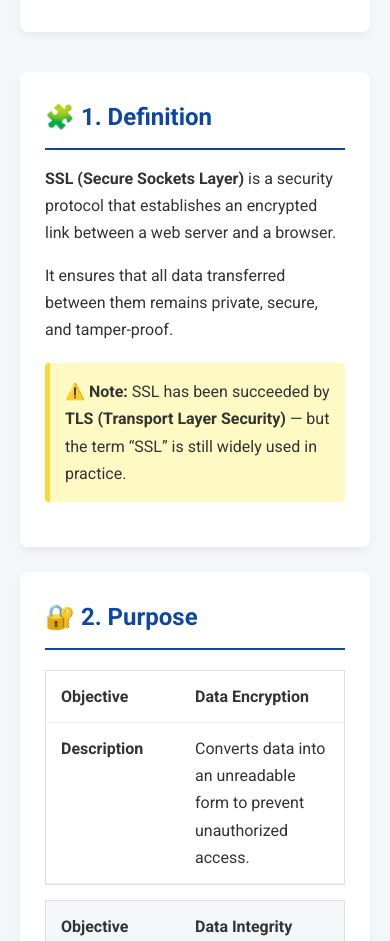
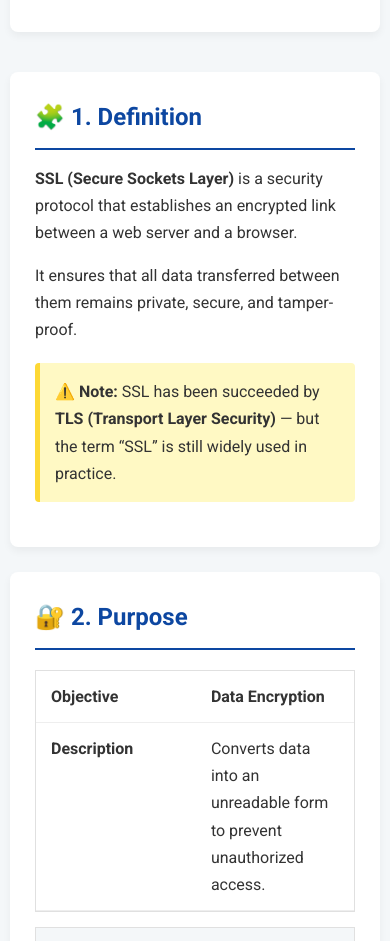
Before and after one commit to Kakarla-Manoj-Kumar/sslinfo, a plain HTML site: page index.html in a window 390 px wide. Shown: the part 137-1078 px from the top of the page. Drawn offline with Linux system fonts and the light colour scheme.

Commit message:
Improve responsive design and overflow handling
Adjusted styles for better responsiveness and overflow handling.

```diff
--- a/index.html
+++ b/index.html
@@ -30,12 +30,15 @@
             line-height: 1.7;
             background-color: var(--background-color);
             color: var(--text-color);
+            /* FIX 1: Prevents the entire page from having horizontal scroll caused by children */
+            overflow-x: hidden;
         }
 
         .container {
             max-width: 900px;
             margin: 20px auto;
-            padding: 0 20px;
+            /* Added smaller padding for very small screens */
+            padding: 0 15px;
         }
 
         header {
@@ -130,6 +133,8 @@
             overflow-x: auto;
             white-space: pre-wrap;
             word-wrap: break-word;
+            /* FIX 2: Essential for preventing long, non-space separated strings from causing overflow */
+            word-break: break-all;
         }
 
         a {
@@ -151,12 +156,19 @@
 
         /* Responsive Design */
         @media (max-width: 768px) {
+             /* Adjusted container padding for a tighter fit on mobile */
+            .container {
+                padding: 0 10px;
+            }
+
             header h1 {
                 font-size: 2rem;
             }
             h2 {
                 font-size: 1.5rem;
             }
+
+            /* Mobile Table Styles (Card Layout) */
             table, thead, tbody, th, td, tr {
                 display: block;
             }
@@ -168,18 +180,21 @@
             tr {
                 margin-bottom: 15px;
                 border: 1px solid var(--border-color);
+                width: 100%; /* Ensure row takes full width */
             }
             td {
                 border: none;
                 border-bottom: 1px solid #eee;
                 position: relative;
-                padding-left: 50%;
+                /* Increased left padding slightly for better label separation */
+                padding-left: 55%;
             }
             td:before {
                 position: absolute;
                 top: 12px;
                 left: 15px;
-                width: 45%;
+                /* Adjusted label width */
+                width: 40%;
                 padding-right: 10px;
                 white-space: nowrap;
                 font-weight: bold;
```
Lines whose indentation alone changed are shown as unchanged.
